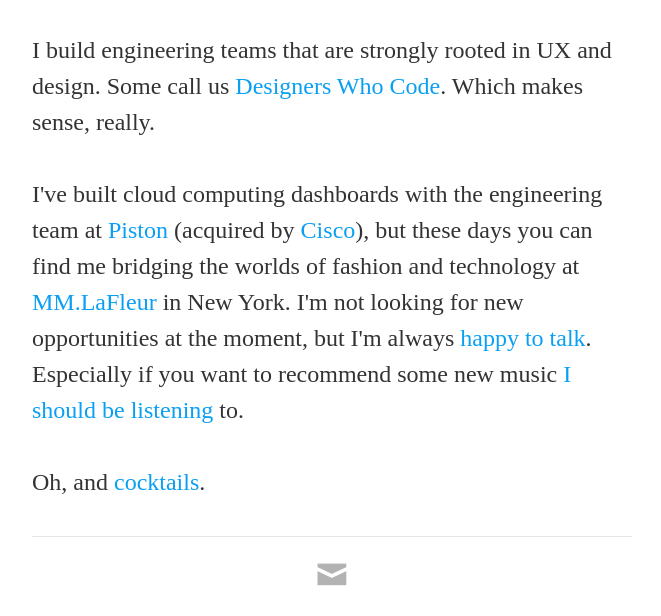
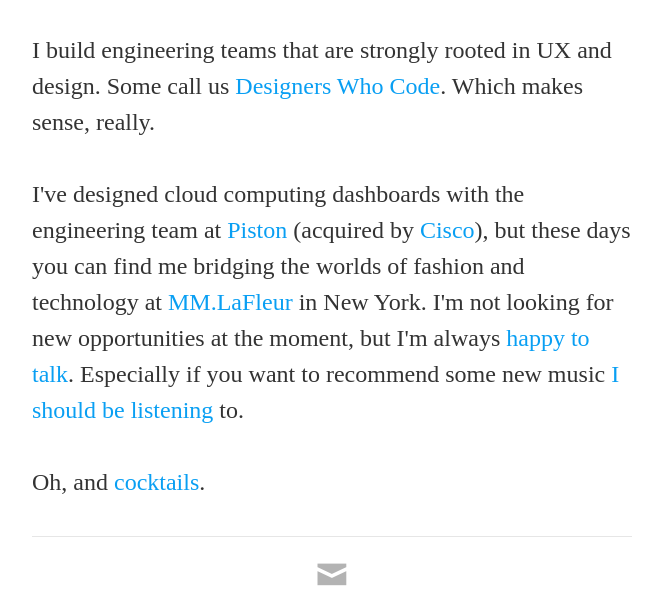
Before and after one commit to ericfrank/ericfrank, a PHP site: page / in a window 1280 px wide. Shown: the part 228-844 px from the top of the page, without its empty margins (308-969 px from the left). Run offline with PHP 8.4, Linux system fonts and the light colour scheme; some libraries are stand-ins or nearby versions.

Commit message:
Change copy

```diff
--- a/index.php
+++ b/index.php
@@ -36,7 +36,7 @@
         <div id="home-header">
             <img id="eric-head" src="/images/eric-frank.jpg" alt="Eric Frank" />
             <p>I build engineering teams that are strongly rooted in UX and design. Some call us <a href="http://www.meetup.com/Designers-Who-Code/">Designers Who Code</a>. Which makes sense, really.</p>
-            <p>I've built cloud computing dashboards with the engineering team at <a href="http://pistoncloud.com">Piston</a> (acquired by <a href="http://www.cisco.com">Cisco</a>), but these days you can find me bridging the worlds of fashion and technology at <a href="https://mmlafleur.com">MM.LaFleur</a> in New York. I'm not looking for new opportunities at the moment, but I'm always <a href="mailto:eric@ericfrank.com">happy to talk</a>. Especially if you want to recommend some new music <a href="https://open.spotify.com/user/12168548333">I should be listening</a> to.</p>
+            <p>I've designed cloud computing dashboards with the engineering team at <a href="http://pistoncloud.com">Piston</a> (acquired by <a href="http://www.cisco.com">Cisco</a>), but these days you can find me bridging the worlds of fashion and technology at <a href="https://mmlafleur.com">MM.LaFleur</a> in New York. I'm not looking for new opportunities at the moment, but I'm always <a href="mailto:eric@ericfrank.com">happy to talk</a>. Especially if you want to recommend some new music <a href="https://open.spotify.com/user/12168548333">I should be listening</a> to.</p>
             <p>Oh, and <a href="https://medium.com/@mrericfrank">cocktails</a>.</p>
         </div>
 
```
